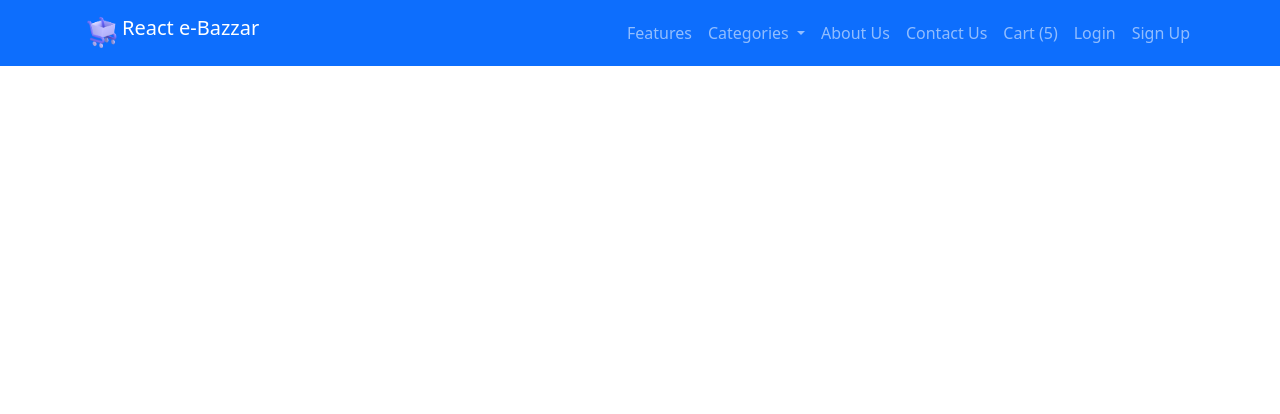
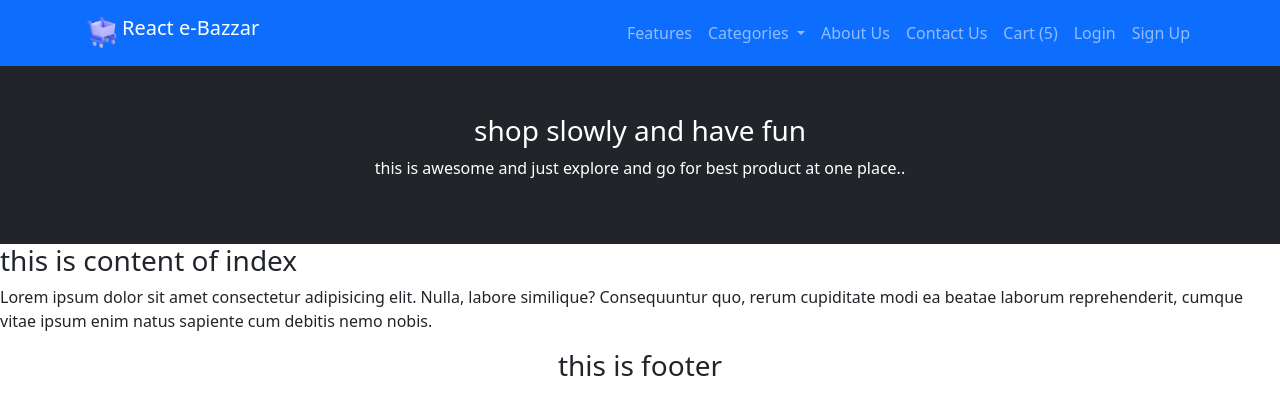
Before and after one commit to chaitanya-dange/e-store, a React (Create React App) app: page / in a window 1280 px wide. Shown: the top 414 px of the page. Built offline with nearby package versions, Linux system fonts and the light colour scheme.

Commit message:
making base component as higher order component and done some basic functionality related to it.

```diff
--- a/src/App.js
+++ b/src/App.js
@@ -8,6 +8,7 @@ import DashBoard from './pages/user/DashBoard';
 import  Profile  from './pages/user/Profile';
 import NavBar from './components/NavBar';
 import Services from './pages/Services';
+import Index from './pages/Index';
 
 
 function App() {
@@ -17,6 +18,7 @@ function App() {
       <NavBar/>
         <Routes>
 
+             <Route path='/' element={<Index/>}/>
              <Route path='/about' element={<About/>}/>
              <Route  path='/contactus' element={<ContactUs/>}/>
              <Route  path='/services' element={<Services/>}/>
--- /dev/null
+++ b/src/components/Base.jsx
@@ -0,0 +1,23 @@
+import React from 'react'
+import Container from 'react-bootstrap/esm/Container'
+import Footer from './Footer'
+
+const Base = ({title="Default title", desc="Welcome to store",children}) => {
+
+
+  return (
+    <div>
+        <Container fluid className='text-center bg-dark p-5 text-white' >
+            <h3>{title}</h3>
+            <p>{desc&&desc}</p>
+        </Container>
+
+        {children}
+
+        <Footer/>
+
+    </div>
+  )
+}
+
+export default Base
--- /dev/null
+++ b/src/components/Footer.jsx
@@ -0,0 +1,9 @@
+import React from 'react'
+
+const Footer = () => {
+  return (
+    <h3 className='text-center' >this is footer</h3>
+  )
+}
+
+export default Footer
--- /dev/null
+++ b/src/pages/Index.jsx
@@ -0,0 +1,15 @@
+import React from 'react'
+import Base from '../components/Base'
+
+const Index = () => {
+  return (
+    <div>
+        <Base title='shop slowly and have fun' desc={"this is awesome and just explore and go for best product at one place.."}>
+        <h3>this is content of index</h3>
+        <p>Lorem ipsum dolor sit amet consectetur adipisicing elit. Nulla, labore similique? Consequuntur quo, rerum cupiditate modi ea beatae laborum reprehenderit, cumque vitae ipsum enim natus sapiente cum debitis nemo nobis.</p>
+        </Base>
+    </div>
+  )
+}
+
+export default Index
```
